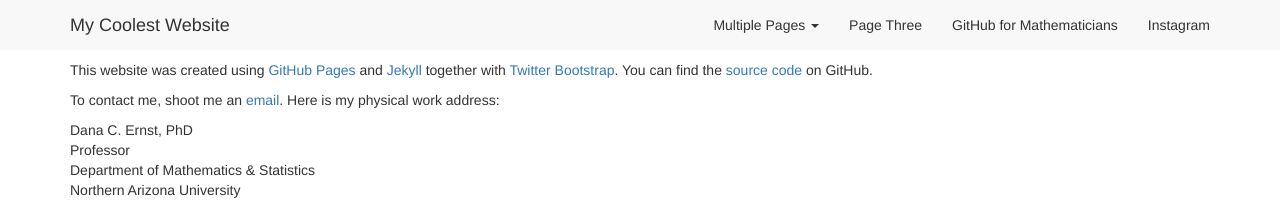
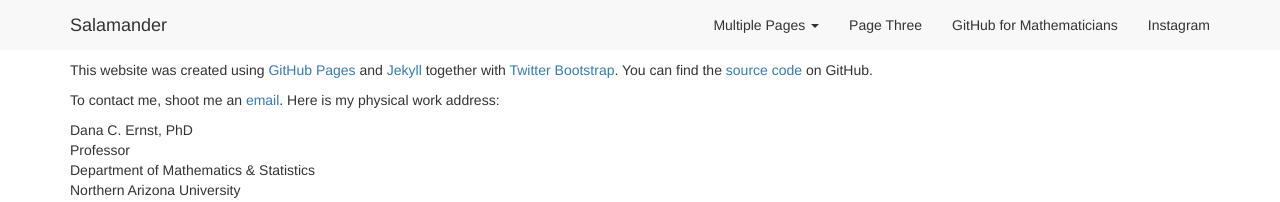
Before and after one commit to ma4776/Milemmahu, a Jekyll site: the page built from index.md, in a window 1280 px wide. Shown: the top 202 px of the page. Built offline with Jekyll 4.4.1, drawn with Linux system fonts in a browser that asks for light colours; nearby versions of some CDN libraries.

Commit message:
Tinkering

```diff
--- a/_config.yml
+++ b/_config.yml
@@ -1,7 +1,7 @@
-name: 'My Coolest Website'
+name: 'Salamander'
 description: 'So much potential'
 tagline: 'yada yada'
-url: 'http://dcernst.github.io'
+url: 'http://ma4776.github.io'
 baseurl: '/SampleWebsite'
 paginate: 10
 
@@ -15,7 +15,7 @@ permalink: pretty
 relative_permalinks: false
 
 # About/contact
-author: Dana C. Ernst
+author: Moro
 
 # GitHub
 github:
```
